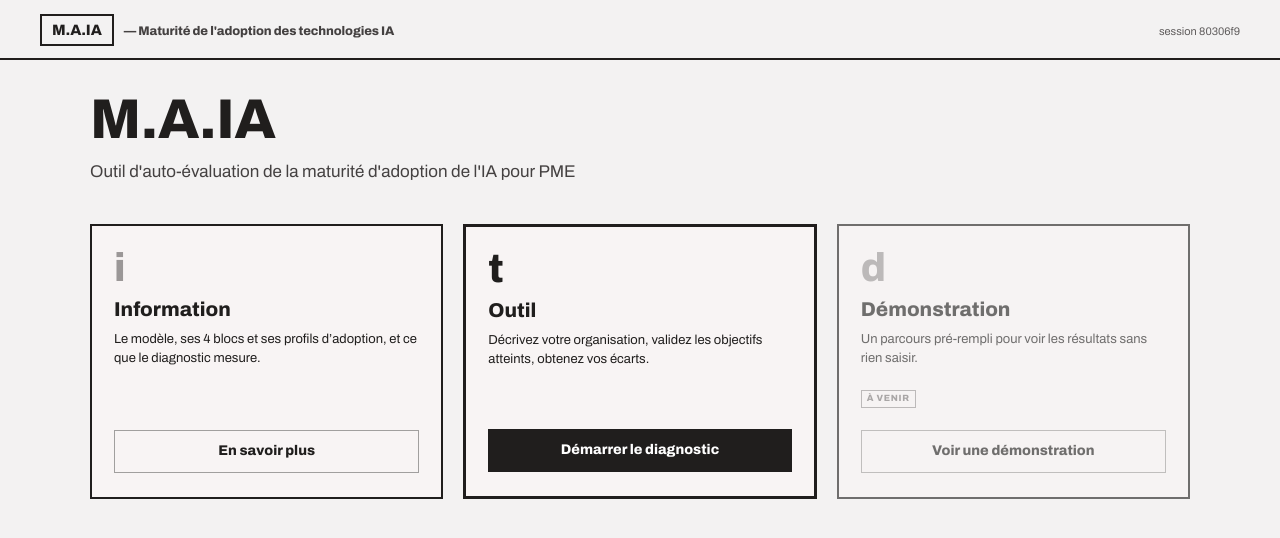
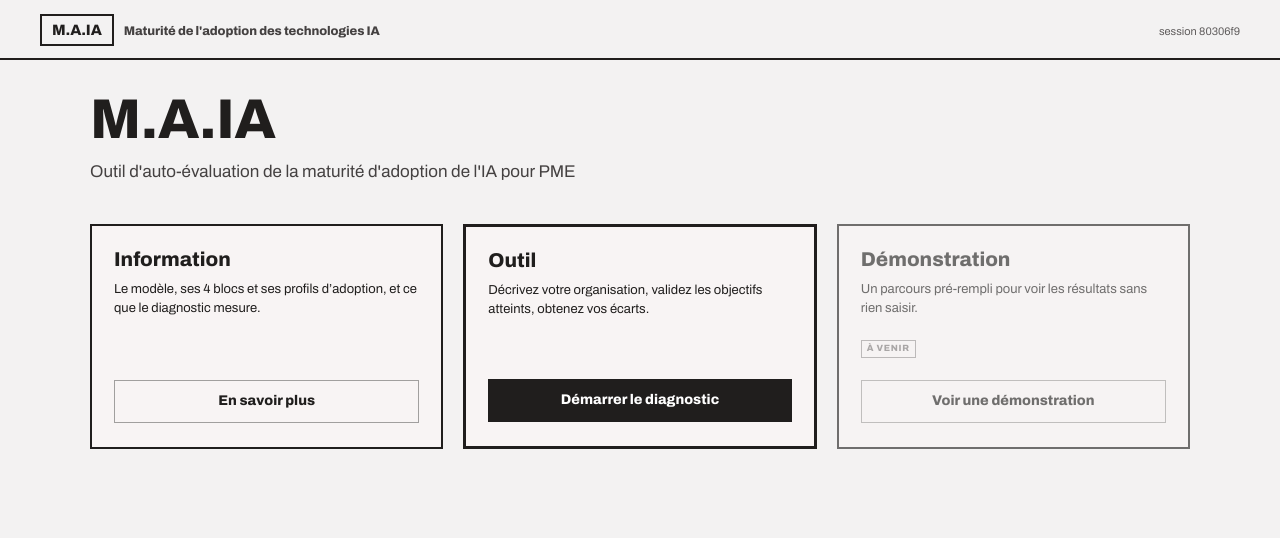
Before and after one commit to saveriomartini/tb-maturite-ia, a Vue app: page / in a window 1280 px wide. Shown: the top 538 px of the page. Built offline with nearby package versions, Linux system fonts and the light colour scheme.

Commit message:
feat: update ContextField and TransformationQuestion components for improved criteria visibility and interaction

```diff
--- a/src/components/AppHeader.vue
+++ b/src/components/AppHeader.vue
@@ -12,7 +12,7 @@
           M.A.IA
         </button>
         <div class="header__subtitle heading">
-          — Maturité de l'adoption des technologies IA
+          Maturité de l'adoption des technologies IA
         </div>
       </div>
 
--- a/src/components/ContextField.vue
+++ b/src/components/ContextField.vue
@@ -29,11 +29,11 @@
       </button>
     </div>
 
-    <div v-show="open" :id="detailId" class="field__detail">
-      <p v-if="field.hint" class="field__hint">{{ field.hint }}</p>
-      <dl v-if="field.criteria.length" class="criteria">
+    <div v-show="open || visibleCriteria.length" :id="detailId" class="field__detail">
+      <p v-if="field.hint && open" class="field__hint">{{ field.hint }}</p>
+      <dl v-if="visibleCriteria.length" class="criteria">
         <div
-          v-for="criterion in field.criteria"
+          v-for="criterion in visibleCriteria"
           :key="criterion.value"
           class="criteria__row"
           :class="{ 'is-active': criterion.active }"
@@ -57,22 +57,28 @@
 // L'état ouvert/fermé est purement local : il ne décrit pas l'évaluation et n'a
 // pas à survivre à la session.
 //
-// `defaultOpen` renverse ce repos pour le seul champ dont les options ne se
-// comprennent pas sans leur définition — le degré de transformation, dont les
-// réponses sont les profils du modèle. Le repli reste offert.
+// `pinActive` nuance ce repos pour le seul champ dont la réponse ne se relit pas
+// sans sa définition — le degré de transformation, dont les options sont les
+// profils du modèle. Replié, il montre la définition du profil retenu, et rien
+// tant qu'aucun ne l'est ; le « + » donne les cinq d'un coup, pour comparer
+// avant de choisir.
 import { computed, ref, useId } from 'vue'
 
 const props = defineProps({
   field: { type: Object, required: true },
-  defaultOpen: { type: Boolean, default: false }
+  pinActive: { type: Boolean, default: false }
 })
 
 const emit = defineEmits(['select'])
 
-const open = ref(props.defaultOpen)
+const open = ref(false)
 const uid = useId()
 const detailId = computed(() => `detail-${props.field.id}-${uid}`)
 const hasDetail = computed(() => Boolean(props.field.hint) || props.field.criteria.length > 0)
+const visibleCriteria = computed(() => {
+  if (open.value) return props.field.criteria
+  return props.pinActive ? props.field.criteria.filter(criterion => criterion.active) : []
+})
 const toggleLabel = computed(() =>
   `${open.value ? 'Masquer' : 'Afficher'} l’aide et les critères — ${props.field.label}`
 )
--- a/src/components/TransformationQuestion.vue
+++ b/src/components/TransformationQuestion.vue
@@ -3,7 +3,7 @@
     <h2 class="panel-head transformation__title">Degré de transformation visé</h2>
 
     <div class="transformation__body">
-      <ContextField :field="field" default-open @select="emit('select', $event)" />
+      <ContextField :field="field" pin-active @select="emit('select', $event)" />
     </div>
   </section>
 </template>
@@ -19,10 +19,10 @@
 // qui seront parcourues. Ce qui décide du diagnostic reste sous les yeux
 // pendant qu'on remplit le formulaire qui, lui, ne fait que le restreindre.
 //
-// Les définitions des cinq profils sont dépliées d'emblée, à l'inverse des
-// attributs de contexte : « Alignement des processus » ou « Mise à l'échelle en
-// réseau » ne se choisissent pas sur leur nom seul, et c'est la seule réponse
-// du cadrage qui décide du périmètre.
+// Au repos, la question se réduit à ses cinq options : c'est le choix, et rien
+// d'autre. La définition du profil retenu s'affiche dès qu'il est cliqué, et le
+// « + » du libellé donne les cinq d'un coup — « Alignement des processus » ou
+// « Mise à l'échelle en réseau » ne se départagent pas sur leur nom seul.
 import ContextField from './ContextField.vue'
 
 defineProps({
--- a/src/components/screens/ScreenHome.vue
+++ b/src/components/screens/ScreenHome.vue
@@ -14,7 +14,6 @@
         class="door panel"
         :class="{ 'door--primary': block.primary, 'is-pending': !block.ready }"
       >
-        <p class="door__letter heading" aria-hidden="true">{{ block.letter }}</p>
         <h2 class="door__name heading">{{ block.name }}</h2>
         <p class="door__desc">{{ block.desc }}</p>
         <span v-if="!block.ready" class="tag tag--muted door__tag">à venir</span>
@@ -91,19 +90,8 @@ const emit = defineEmits(['open'])
   opacity: 0.62;
 }
 
-.door__letter {
+.door__name {
   margin: 0;
-  font-size: 40px;
-  line-height: 1;
-  color: var(--color-neutral-500);
-}
-
-.door--primary .door__letter {
-  color: var(--color-text);
-}
-
-.door__name {
-  margin: 10px 0 0;
   font-size: 20px;
   letter-spacing: normal;
 }
--- a/src/components/screens/ScreenInfo.vue
+++ b/src/components/screens/ScreenInfo.vue
@@ -4,8 +4,7 @@
       <p class="eyebrow">Information</p>
       <h1 class="page-head__title heading">Le modèle et ce qu'il évalue</h1>
       <p class="page-head__lead">
-        Rien de ce qui suit n'est requis pour commencer : le diagnostic se conduit sans l'avoir lu.
-        Cette page est là pour qui veut comprendre d'où viennent les questions.
+        Cette page est là pour qui veut comprendre l'approche utilisée.
       </p>
     </header>
 
@@ -16,7 +15,10 @@
 
     <section class="zone">
       <h2 class="zone__title heading">Le cadre de référence</h2>
-      <ScreenCadrage1 :vm="cadrage1" @toggle-level="emit('toggle-level', $event)" />
+      <ScreenCadrage1
+        :vm="cadrage1"
+        @toggle-level="emit('toggle-level', $event)"
+      />
     </section>
 
     <section class="zone">
@@ -26,7 +28,11 @@
 
     <AppScreenNav back-label="Retour à l'accueil" @back="emit('back')">
       <template #actions>
-        <button type="button" class="btn btn-primary info__start" @click="emit('start')">
+        <button
+          type="button"
+          class="btn btn-primary info__start"
+          @click="emit('start')"
+        >
           Démarrer le diagnostic
         </button>
       </template>
@@ -39,19 +45,19 @@
 // areas. Trois sections empilées d'un même défilement, hors du parcours
 // d'évaluation — elles le précédaient et le retardaient. Le bouton de pied de
 // page permet d'attaquer le diagnostic sans repasser par l'accueil.
-import AppScreen from '../AppScreen.vue'
-import AppScreenNav from '../AppScreenNav.vue'
-import JourneyMap from '../JourneyMap.vue'
-import ScreenCadrage1 from './ScreenCadrage1.vue'
-import ScreenDiagStart from './ScreenDiagStart.vue'
+import AppScreen from "../AppScreen.vue";
+import AppScreenNav from "../AppScreenNav.vue";
+import JourneyMap from "../JourneyMap.vue";
+import ScreenCadrage1 from "./ScreenCadrage1.vue";
+import ScreenDiagStart from "./ScreenDiagStart.vue";
 
 defineProps({
   journey: { type: Object, required: true },
   cadrage1: { type: Object, required: true },
-  scope: { type: Object, required: true }
-})
+  scope: { type: Object, required: true },
+});
 
-const emit = defineEmits(['toggle-level', 'start', 'back'])
+const emit = defineEmits(["toggle-level", "start", "back"]);
 </script>
 
 <style scoped>
--- a/src/composables/useMaturityTool.js
+++ b/src/composables/useMaturityTool.js
@@ -296,7 +296,6 @@ export function useMaturityTool() {
     blocks: [
       {
         id: 'info',
-        letter: 'i',
         name: 'Information',
         desc: 'Le modèle, ses 4 blocs et ses profils d’adoption, et ce que le diagnostic mesure.',
         action: 'En savoir plus',
@@ -305,7 +304,6 @@ export function useMaturityTool() {
       },
       {
         id: 'tool',
-        letter: 't',
         name: 'Outil',
         desc: 'Décrivez votre organisation, validez les objectifs atteints, obtenez vos écarts.',
         action: 'Démarrer le diagnostic',
@@ -315,7 +313,6 @@ export function useMaturityTool() {
       },
       {
         id: 'demo',
-        letter: 'd',
         name: 'Démonstration',
         desc: 'Un parcours pré-rempli pour voir les résultats sans rien saisir.',
         action: 'Voir une démonstration',
@@ -423,6 +420,9 @@ export function useMaturityTool() {
       label: level.name,
       active: state.transformation === level.n
     })),
+    // Les cinq définitions sont fournies ; laquelle s'affiche est une décision
+    // d'écran (voir `pinActive` dans ContextField) : la seule retenue au repos,
+    // les cinq derrière le « + ».
     criteria: LEVELS.map(level => ({
       value: level.n,
       label: level.name,
```
